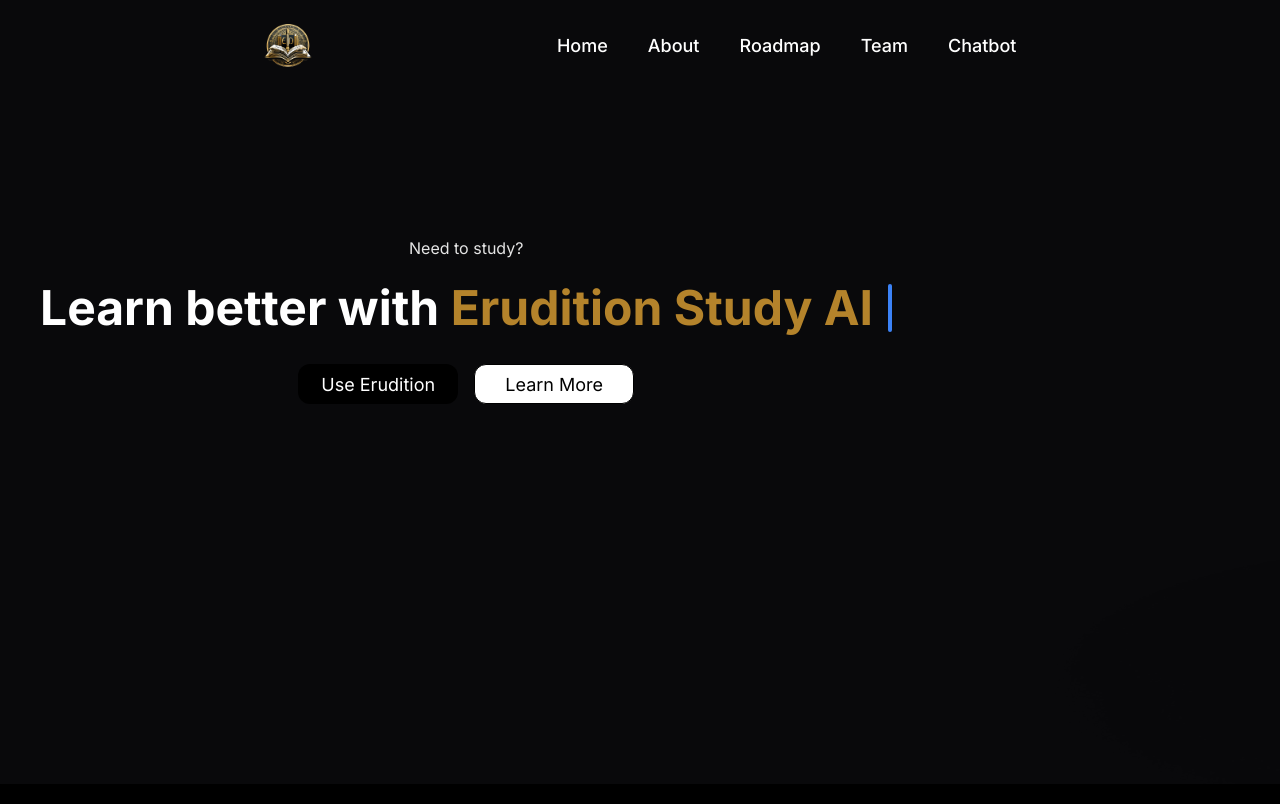
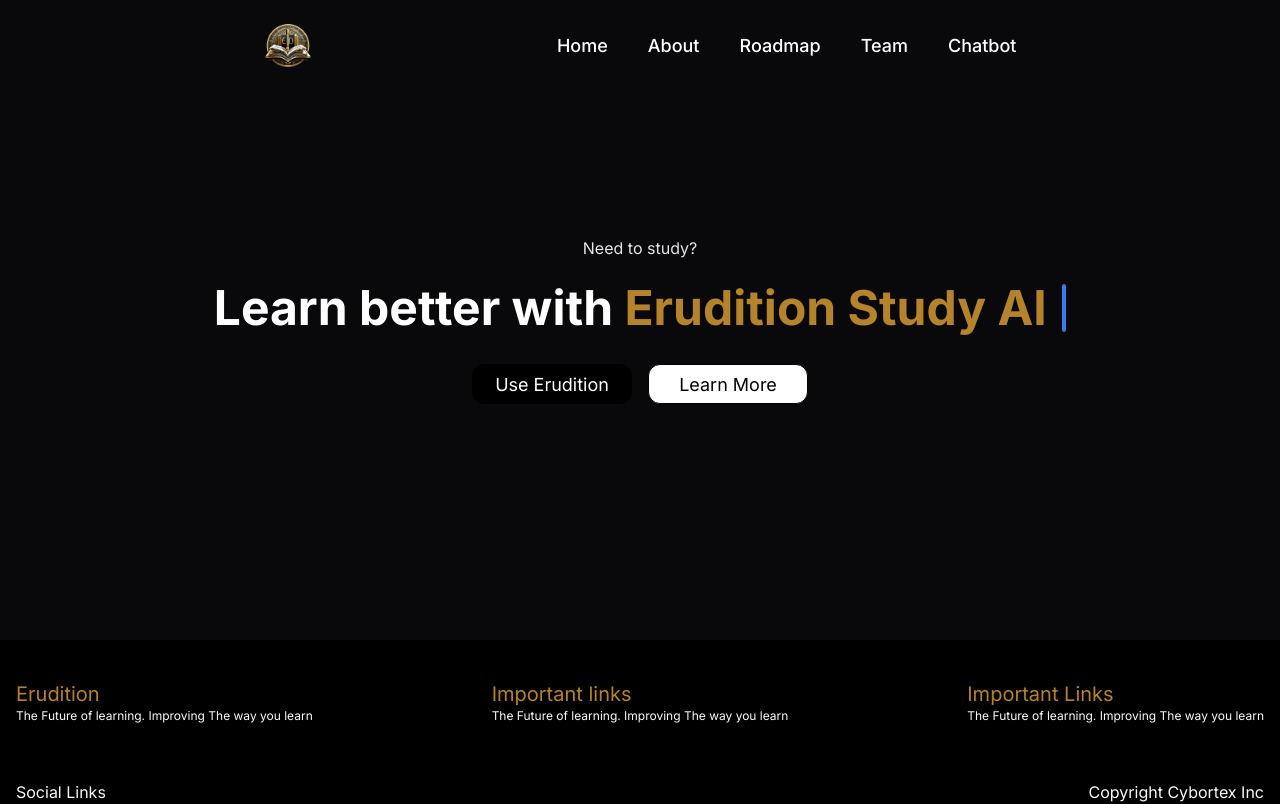
Before and after one commit to Cybortex/eruditionAI, a Next.js app: page / in a window 1280 px wide. Shown: the top 804 px of the page. Built offline with nearby package versions, Linux system fonts and the light colour scheme.

Commit message:
hero fix

```diff
--- a/src/components/Hero.tsx
+++ b/src/components/Hero.tsx
@@ -4,16 +4,12 @@
 
 const Hero = () => {
   return (
-    <div className='flex'>
+    <div className=''>
 
       <TypewriterEffect />
 
-      <Image
-        src="/App.png"
-        width={1500}
-        height={1500}
-        alt="Picture of the author"
-      />
+
+
 
     </div>
   )
```
